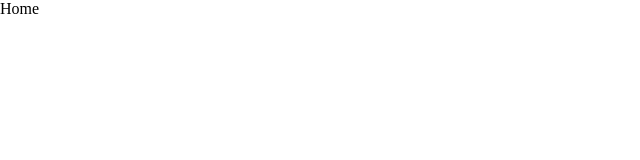
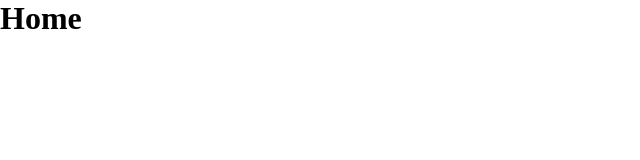
Before and after one commit to amuhaimen/linked-in-clone, a React (Create React App) app: page /home in a window 1280 px wide. Shown: the top 160 px of the page, without its empty margins (0-640 px from the left). Built offline with nearby package versions, Linux system fonts and the light colour scheme.

Commit message:
home page edit 1

```diff
--- a/src/pages/Home.js
+++ b/src/pages/Home.js
@@ -1,7 +1,7 @@
 import React from "react";
 
 const Home = () => {
-  return <div>Home</div>;
+  return <h1>Home</h1>;
 };
 
 export default Home;
```
